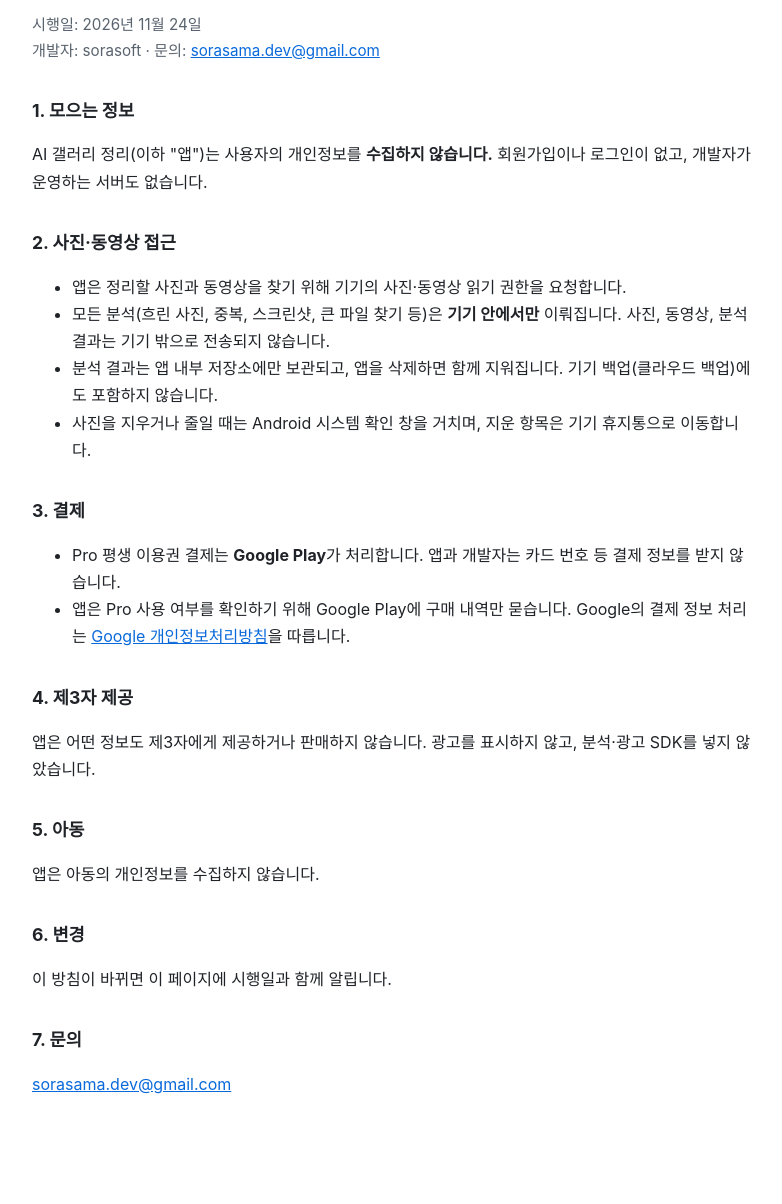
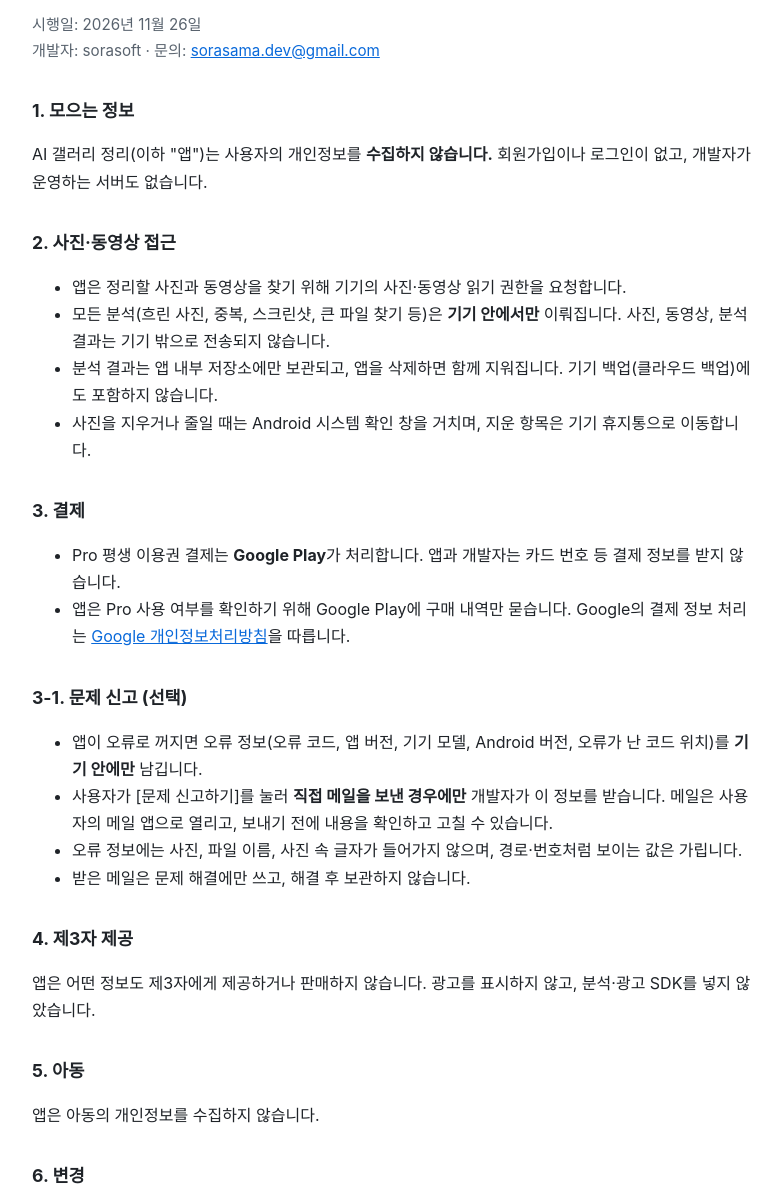
Before and after one commit to sorasoft-dev/sorasoft-dev.github.io, a plain HTML site: page sora-clean/privacy/index.html in a window 1280 px wide. Shown: the part 96-1300 px from the top of the page, without its empty margins (248-1030 px from the left). Before the commit the page ends 1274 px from the top, so only its background shows below. Drawn offline with Linux system fonts and the light colour scheme.

Commit message:
sora-clean 개인정보처리방침: 문제 신고(3-1) 추가

```diff
--- a/sora-clean/privacy/index.html
+++ b/sora-clean/privacy/index.html
@@ -15,7 +15,7 @@
 </head>
 <body>
 <h1>AI 갤러리 정리 개인정보처리방침</h1>
-<p class="meta">시행일: 2026년 11월 24일<br>개발자: sorasoft · 문의: <a href="mailto:sorasama.dev@gmail.com">sorasama.dev@gmail.com</a></p>
+<p class="meta">시행일: 2026년 11월 26일<br>개발자: sorasoft · 문의: <a href="mailto:sorasama.dev@gmail.com">sorasama.dev@gmail.com</a></p>
 
 <h2>1. 모으는 정보</h2>
 <p>AI 갤러리 정리(이하 "앱")는 사용자의 개인정보를 <strong>수집하지 않습니다.</strong> 회원가입이나 로그인이 없고, 개발자가 운영하는 서버도 없습니다.</p>
@@ -34,6 +34,14 @@
   <li>앱은 Pro 사용 여부를 확인하기 위해 Google Play에 구매 내역만 묻습니다. Google의 결제 정보 처리는 <a href="https://policies.google.com/privacy">Google 개인정보처리방침</a>을 따릅니다.</li>
 </ul>
 
+<h2>3-1. 문제 신고 (선택)</h2>
+<ul>
+  <li>앱이 오류로 꺼지면 오류 정보(오류 코드, 앱 버전, 기기 모델, Android 버전, 오류가 난 코드 위치)를 <strong>기기 안에만</strong> 남깁니다.</li>
+  <li>사용자가 [문제 신고하기]를 눌러 <strong>직접 메일을 보낸 경우에만</strong> 개발자가 이 정보를 받습니다. 메일은 사용자의 메일 앱으로 열리고, 보내기 전에 내용을 확인하고 고칠 수 있습니다.</li>
+  <li>오류 정보에는 사진, 파일 이름, 사진 속 글자가 들어가지 않으며, 경로·번호처럼 보이는 값은 가립니다.</li>
+  <li>받은 메일은 문제 해결에만 쓰고, 해결 후 보관하지 않습니다.</li>
+</ul>
+
 <h2>4. 제3자 제공</h2>
 <p>앱은 어떤 정보도 제3자에게 제공하거나 판매하지 않습니다. 광고를 표시하지 않고, 분석·광고 SDK를 넣지 않았습니다.</p>
 
```
